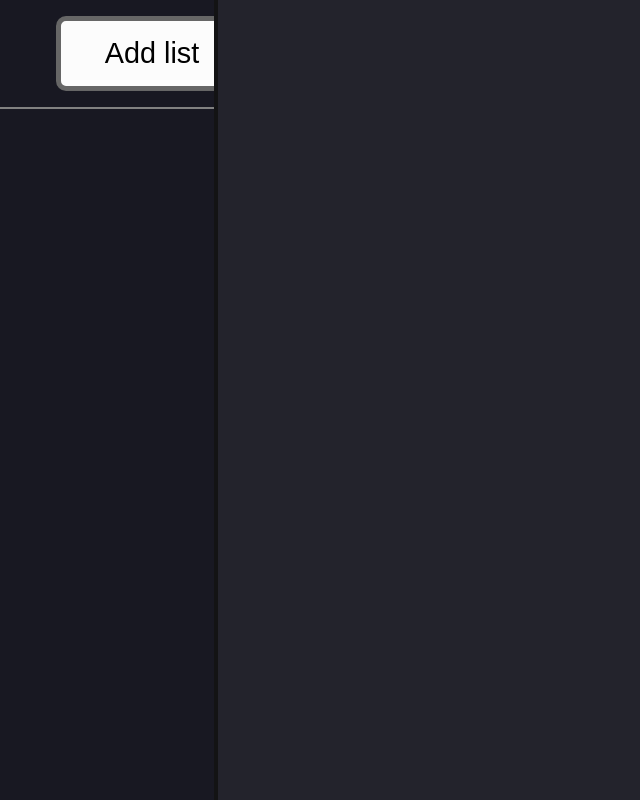
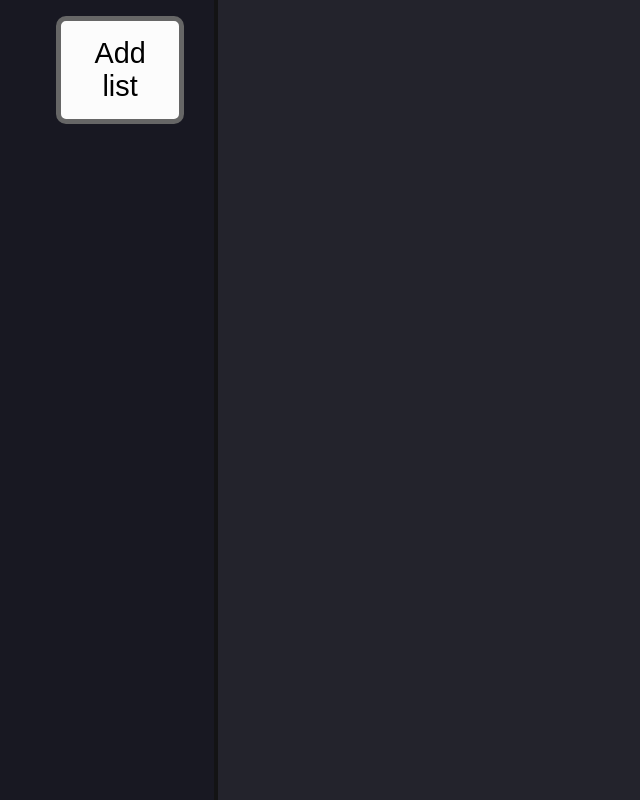
Before and after one commit to MathiasEvjen/todo-list, a React (Vite) app: page / in a window 1280 px wide. Shown: the whole page, without its empty margins (0-640 px from the left). Built offline with nearby package versions, Linux system fonts and the light colour scheme.

Commit message:
La til funksjonalitet til å vise i sidebar hvilken liste man ser på og endret listenes id til random id

```diff
--- a/src/App.jsx
+++ b/src/App.jsx
@@ -34,13 +34,13 @@ function App() {
 
   // Oppretter ny liste og oppdaterer lists-variabel og listPicker variabel og viser den nye lista på skjermen
   function addList() {
-    var thisId = listCount
+    var thisId = Math.random()
     setLists(existingLists => {
-      return [...existingLists, {id: thisId, name: `List ${thisId}`}]
+      return [...existingLists, {id: thisId, name: `List ${listCount}`}]
     })
 
     setListPicker(existingListpicks => {
-      return [...existingListpicks, {id: thisId, name: `List ${thisId}`}]
+      return [...existingListpicks, {id: thisId, name: `List ${listCount}`}]
     })
 
     setListCount(c => c + 1)
@@ -50,8 +50,9 @@ function App() {
 
   // Viser valgt liste på skjermen
   function displayList(id) {
-    console.log("Setter liste til nr. " + id)
     setDisplay(id);
+    setHighlight(!highlight)
+    setListCount(c => c - 1)
   }
 
   // Endrer navnet på lista
@@ -92,7 +93,11 @@ function App() {
     <>
       <div className="wrapper">
         <div className="sidebar">
-          <Sidebar addList={addList} lists={listPicker} deleteList={deleteList} displayList={displayList}/>
+          <Sidebar  addList={addList}
+                    lists={listPicker}
+                    display={display}
+                    deleteList={deleteList}
+                    displayList={displayList}/>
         </div>
         <div className="main">
           {lists.filter(list => list.id === display).map(list =>
--- a/src/ListPicker.jsx
+++ b/src/ListPicker.jsx
@@ -2,10 +2,19 @@ import { FontAwesomeIcon } from "@fortawesome/react-fontawesome"
 import { faXmark } from "@fortawesome/free-solid-svg-icons"
 
 const ListPicker = (props) => {
+    const style = props.display === props.id ? "active" : "inactive"
+
     return(
         <div className="list-picker">
-            <button onClick={() => props.displayList(props.id)}>{props.name}</button>
-            <button className="delete-button" onClick={() => props.deleteList(props.id)}><FontAwesomeIcon icon={faXmark} /></button>
+            <div className={style}>
+                <button onClick={() => props.displayList(props.id)}>
+                    {props.name}
+                    <button className="delete-button" onClick={() => props.deleteList(props.id)}>
+                        <FontAwesomeIcon icon={faXmark} />
+                    </button>
+                </button>
+
+            </div>
         </div>
     )
 }
--- a/src/Sidebar.jsx
+++ b/src/Sidebar.jsx
@@ -6,7 +6,12 @@ const Sidebar = (props) => {
             <button className="add-list" onClick={props.addList}>Add list</button>
             <div>
                 {props.lists.map(list =>
-                    <ListPick id={list.id} key={list.id} name={list.name} deleteList={props.deleteList} displayList={props.displayList}/>
+                    <ListPick   id={list.id}
+                                key={list.id}
+                                name={list.name}
+                                display={props.display}
+                                deleteList={props.deleteList}
+                                displayList={props.displayList}/>
                 )}
             </div>
             <div className="sidebar-bottom"></div>
--- a/src/index.css
+++ b/src/index.css
@@ -180,7 +180,7 @@ hr {
     border-radius: 10px;
     padding: 1rem;
     font-size: larger;
-    width: 12rem;
+    width: 60%;
     margin-top: 1rem;
     margin-bottom: 1rem;
     margin-left: 3.5rem;
@@ -193,18 +193,40 @@ hr {
 
 .list-picker {
     display: flex;
-    border-top: 2px solid rgb(129, 129, 129);
+    border-top: 5px solid transparent;
+    border-right: 3px solid transparent;
+    border-left: 3px solid transparent;
+    background-color: transparent;
+}
+
+.list-picker .active {
+    width: 100%;
+    border-radius: 10px;
+    background-color: rgb(86, 80, 150);
+}
+
+.active button {
+    font-weight: bold;
+}
+
+.list-picker .inactive {
+    width: 100%;
+    border-radius: 10px;
+    background-color: rgb(38, 35, 71);
 }
 
 .list-picker button {
+    display: flex;
+    flex-direction: row;
+    gap: 3rem;
     border: none;
     background-color: transparent;
     color: white;
     font-size: larger;
-    margin-left: 1rem;
+    padding-left: 1.5rem;
     padding-top: 2rem;
     padding-bottom: 2rem;
-    padding-right: 2rem;
+    padding-right: 3.3rem;
 }
 
 .list-picker button:hover {
@@ -215,9 +237,8 @@ hr {
     background-color: rgb(52, 51, 112);
     color: rgb(204, 204, 204);
     border-radius: 5px;
-    max-height: 30px;
-    max-width: 40px;
-    margin-top: 2.2rem;
+    max-height: 35px;
+    max-width: 35px;
     padding: 0;
     border: none;
 }
@@ -229,5 +250,5 @@ hr {
 }
 
 .sidebar-bottom {
-    border-top: 2px solid rgb(129, 129, 129);
+    border-top: 5px solid transparent;
 }
```
